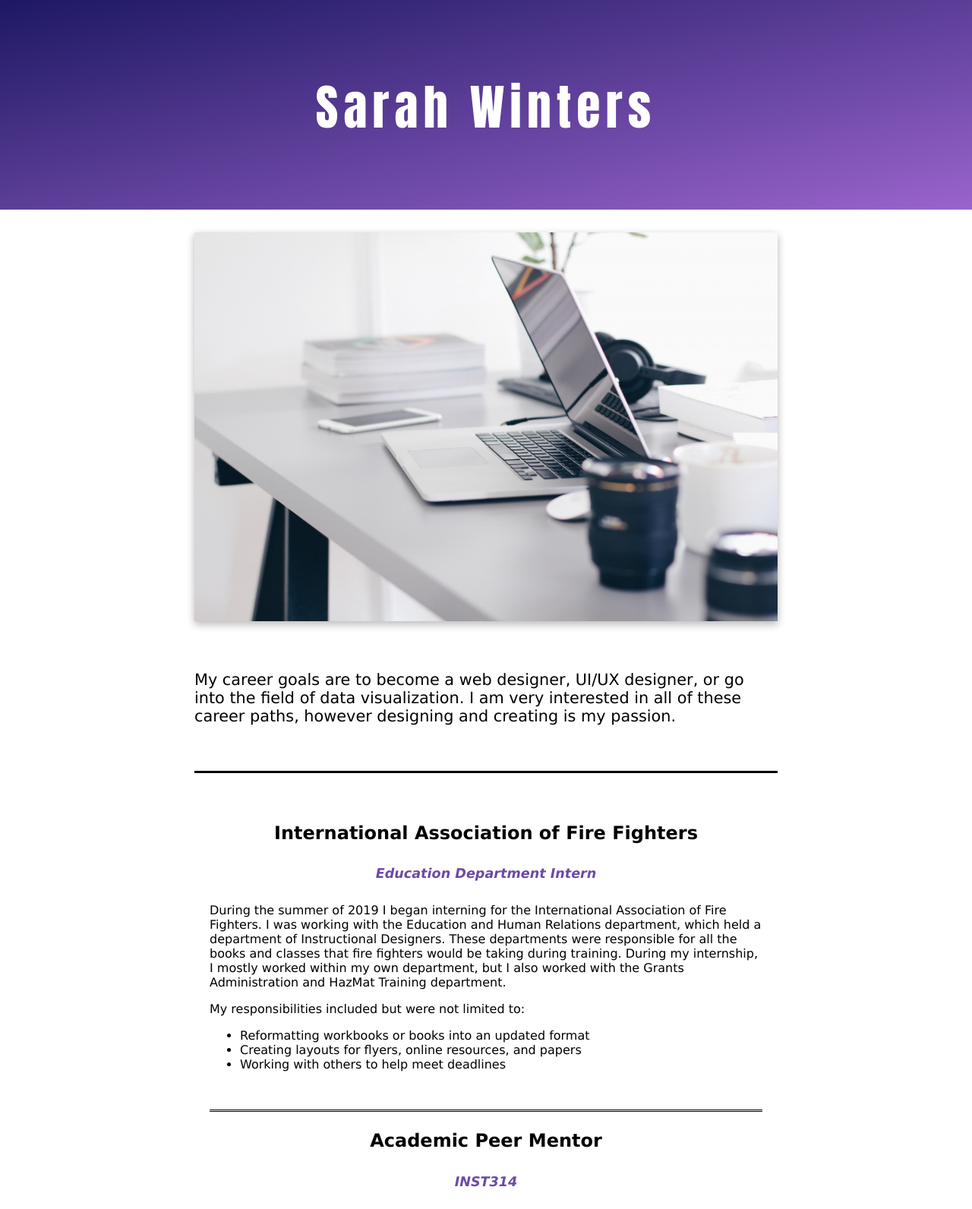
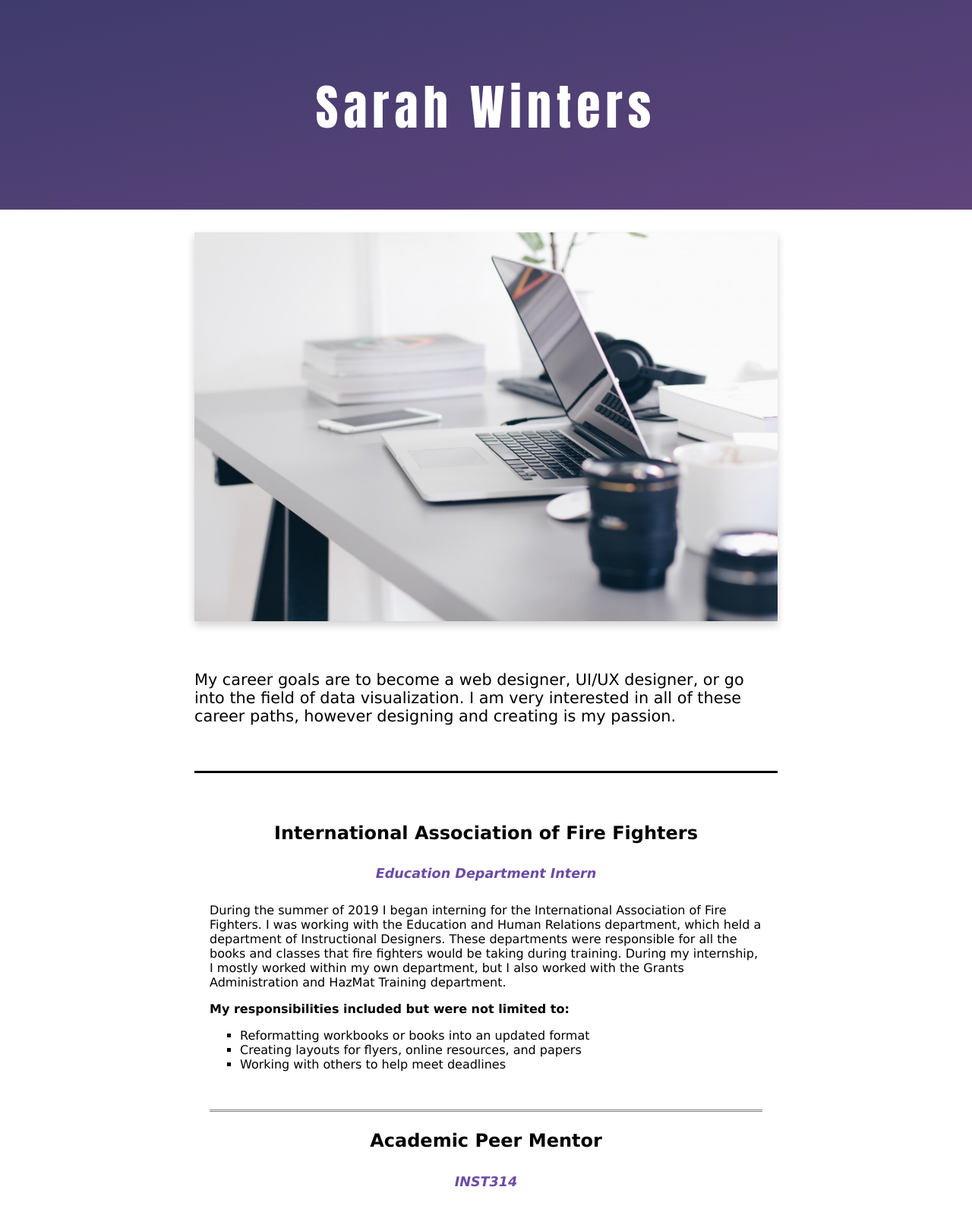
Before and after one commit to sarahlwinters/INST377, a plain HTML site: page index.html in a window 1280 px wide. Shown: the top 1592 px of the page at 76% size. Drawn offline with Linux system fonts and the light colour scheme.

Commit message:
Update styles.css
Updated version of styles.css

```diff
--- a/styles.css
+++ b/styles.css
@@ -4,7 +4,8 @@ html, body {
 }
 #myName {
     padding: 50px 0;
-    background-image: linear-gradient(to bottom right, rgb(29, 24, 99), rgb(154, 100, 204));
+    background-color: black;
+    background-image: linear-gradient(to bottom right, rgba(136, 129, 235, 0.459), rgba(192, 136, 248, 0.5));
     height: 11em;
     width: 100%;
 }
@@ -21,7 +22,7 @@ div#myDescription {
     margin: auto;
 }
 div#myPhoto img {
-    box-shadow: 0 5px 10px 0 rgba(22, 22, 22, 0.2), 0 2px 10px 0 rgba(100, 100, 100, 0.19);
+    box-shadow: 0 5px 10px 0 rgba(22, 22, 22, 0.2);
     width: 100%;
     height: auto;
 }
@@ -57,4 +58,9 @@ div#myBio ul {
     padding-bottom: 50px;
     font-family: "geneva", sans-serif;
     border-bottom: double;
+    border-bottom-color: grey;
+    list-style-type: square;
 }
+div#myBio p.descHeader {
+    font-weight: 900;
+}
```
